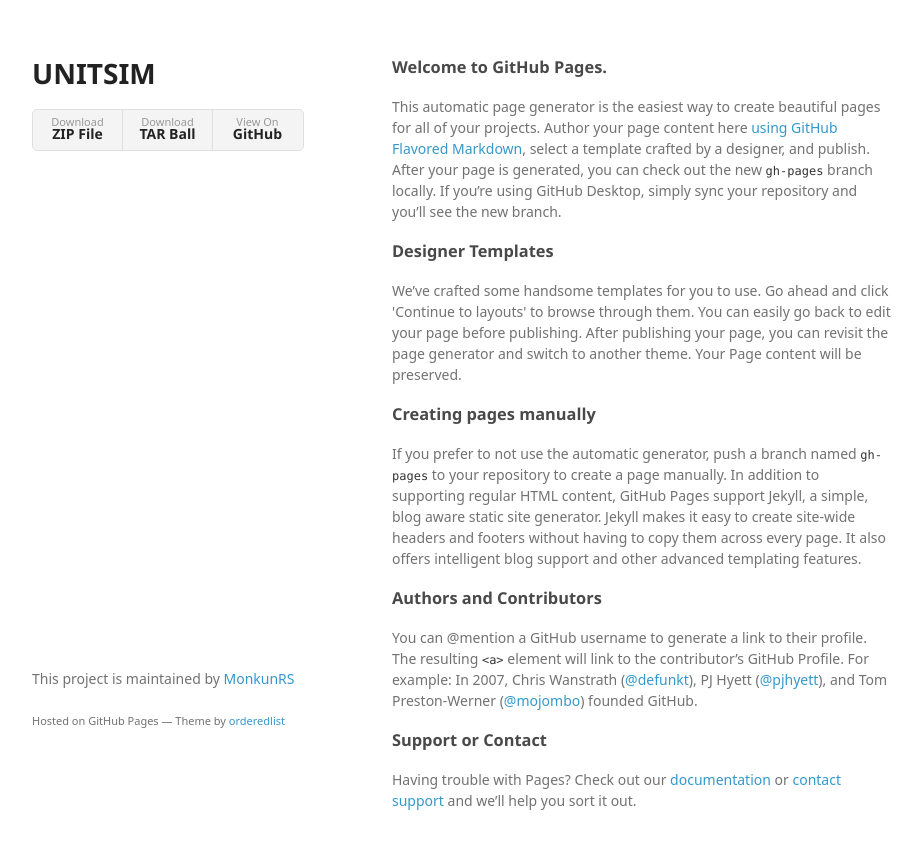
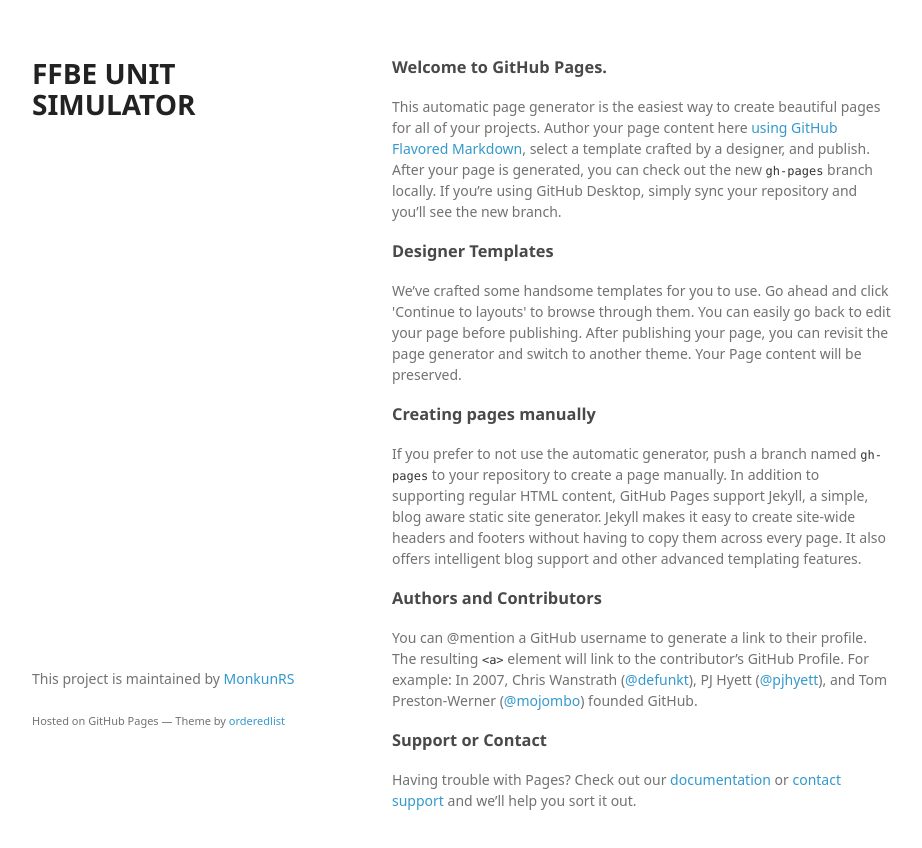
Before and after one commit to MonkunRS/ffbe, a plain HTML site: page index.html in a window 1280 px wide. Shown: the whole page, without its empty margins (178-1100 px from the left). Drawn offline with Linux system fonts and the light colour scheme; a web font is replaced by a local one.

Commit message:
Update index.html

```diff
--- a/index.html
+++ b/index.html
@@ -15,14 +15,8 @@
   <body>
     <div class="wrapper">
       <header>
-        <h1>UNITSIM</h1>
+        <h1>FFBE UNIT SIMULATOR</h1>
         <p></p>
-
-        <ul>
-          <li><a href="https://github.com/MonkunRS/ffbe/zipball/master">Download <strong>ZIP File</strong></a></li>
-          <li><a href="https://github.com/MonkunRS/ffbe/tarball/master">Download <strong>TAR Ball</strong></a></li>
-          <li><a href="https://github.com/MonkunRS/ffbe">View On <strong>GitHub</strong></a></li>
-        </ul>
       </header>
       <section>
         <h3>
```
